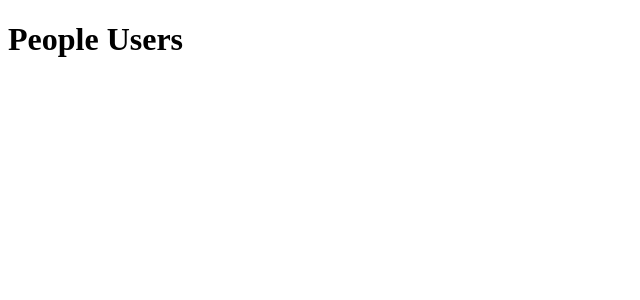
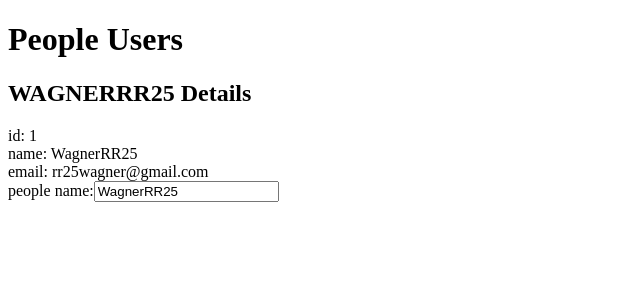
Before and after one commit to WagnerRR25/teste-personal-card, an Angular app: page / in a window 1280 px wide. Shown: the top 300 px of the page, without its empty margins (0-640 px from the left). Built offline with nearby package versions, Linux system fonts and the light colour scheme.

Commit message:
feat: edit Person, eslint

```diff
--- a/angular.json
+++ b/angular.json
@@ -97,11 +97,23 @@
             ],
             "scripts": []
           }
+        },
+        "lint": {
+          "builder": "@angular-eslint/builder:lint",
+          "options": {
+            "lintFilePatterns": [
+              "src/**/*.ts",
+              "src/**/*.html"
+            ]
+          }
         }
       }
     }
   },
   "cli": {
-    "analytics": "98902d6d-685a-44d2-91b1-0a03562f019a"
+    "analytics": "98902d6d-685a-44d2-91b1-0a03562f019a",
+    "schematicCollections": [
+      "@angular-eslint/schematics"
+    ]
   }
 }
--- a/src/app/app.component.html
+++ b/src/app/app.component.html
@@ -1 +1,3 @@
 <h1>{{ title }}</h1>
+
+<app-peoples></app-peoples>
--- /dev/null
+++ b/src/app/people.model.ts
@@ -0,0 +1,5 @@
+export interface People {
+  id: number;
+  name: string;
+  email: string;
+}
--- /dev/null
+++ b/src/app/peoples/peoples.component.html
@@ -0,0 +1,9 @@
+<h2>{{ people.name | uppercase }} Details</h2>
+<div><span>id: </span>{{people.id}}</div>
+<div><span>name: </span>{{people.name}}</div>
+<div><span>email: </span>{{people.email}}</div>
+
+<div>
+  <label for="name" >people name:</label>
+  <input id="name" [(ngModel)]="people.name" placeholder="name" type="text" />
+</div>
--- /dev/null
+++ b/src/app/peoples/peoples.component.ts
@@ -0,0 +1,22 @@
+import { Component, OnInit } from '@angular/core';
+import { People } from '../people.model'
+
+@Component({
+  selector: 'app-peoples',
+  templateUrl: './peoples.component.html',
+  styleUrls: ['./peoples.component.scss']
+})
+export class PeoplesComponent implements OnInit{
+  people: People = {
+    id: 1,
+    name: 'WagnerRR25',
+    email: 'rr25wagner@gmail.com'
+  };
+
+
+
+  constructor () {}
+
+  ngOnInit(): void {
+  }
+}
```
Also changed, not shown: package.json (+10 -1 lines), src/app/app.module.ts (+6 -2 lines), .eslintrc.json (added), src/app/peoples/peoples.component.scss (added), 2 other files (tests, documents, lock files or other folders).
